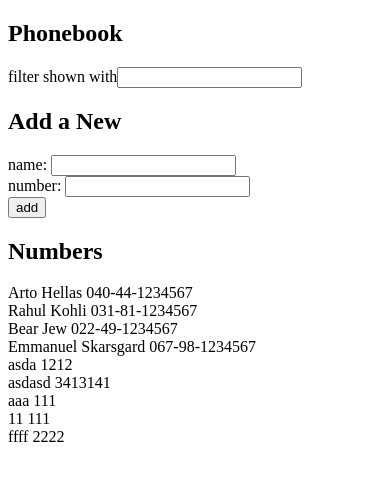
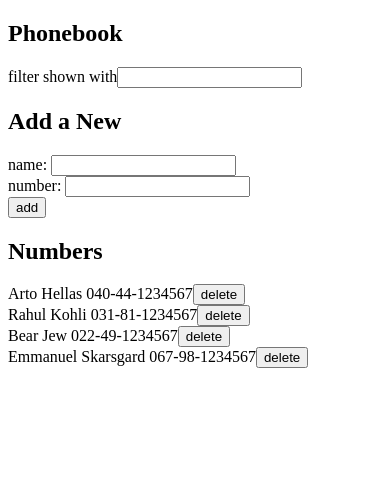
Before and after one commit to foolhardy21/fullstack-Helsinki, a React (Create React App) app in the folder Part 2/phonebook/: page / in a window 390 px wide. Shown: the top 480 px of the page. Built offline with nearby package versions, Linux system fonts and the light colour scheme; data requests are answered from the project's data file.

Commit message:
phonebook2.17

```diff
--- a/Part 2/phonebook/db.json
+++ b/Part 2/phonebook/db.json
@@ -19,31 +19,6 @@
       "name": "Emmanuel Skarsgard",
       "number": "067-98-1234567",
       "id": 4
-    },
-    {
-      "name": "asda",
-      "number": "1212",
-      "id": 5
-    },
-    {
-      "name": "asdasd",
-      "number": "3413141",
-      "id": 6
-    },
-    {
-      "name": "aaa",
-      "number": "111",
-      "id": 7
-    },
-    {
-      "name": "11",
-      "number": "111",
-      "id": 8
-    },
-    {
-      "name": "ffff",
-      "number": "2222",
-      "id": 9
     }
   ]
 }
--- a/Part 2/phonebook/src/App.js
+++ b/Part 2/phonebook/src/App.js
@@ -20,6 +20,19 @@ const App= () => {
 
   const personstoshow = persons.filter(person => person.name.includes(searchName))
 
+  const deleteAccount = (event) => {
+    event.preventDefault()
+    const id = parseInt(event.target.value)
+    const personname = persons.find(person => person.id === id)
+    if(window.confirm(`Delete ${personname.name}?`)){
+      personService
+      .remove(id)
+      .then(response => {
+          setPersons(persons.filter(person => person.id !== id))
+      })
+    }
+
+  }
   const handleSearchChange = (event) => {
     setSearchName(event.target.value)
   }
@@ -63,7 +76,7 @@ const App= () => {
       handlenameChange={handlenameChange} newNumber={newNumber}
       handlenumberChange={handlenumberChange} />
       <h2>Numbers</h2>
-      <Persons personstoshow={personstoshow} />
+      <Persons personstoshow={personstoshow} deleteAcc={deleteAccount}/>
       </div>
   )
 }
--- a/Part 2/phonebook/src/components/Persons.js
+++ b/Part 2/phonebook/src/components/Persons.js
@@ -1,9 +1,13 @@
 import React from 'react'
 
-const Persons = ({personstoshow}) => {
+const Persons = ({personstoshow, deleteAcc}) => {
+
   return (
     <div>{personstoshow.map(person =>
-      <div key={person.id}>{person.name} {person.number}</div>
+      <div key={person.id}>{person.name} {person.number}
+      <button type="button" value={person.id} onClick={deleteAcc}>
+        delete</button>
+      </div>
     )}
     </div>
   )
--- a/Part 2/phonebook/src/services/persons.js
+++ b/Part 2/phonebook/src/services/persons.js
@@ -11,7 +11,13 @@ const create = (nameobject) => {
   return request.then(response => response.data)
 }
 
+const remove = (objectid) => {
+    const request = axios.delete(baseUrl+`/`+objectid.toString())
+    return request.then(response => response)
+}
+
 export default {
   getAll: getAll,
-  create: create
+  create: create,
+  remove: remove
 }
```
